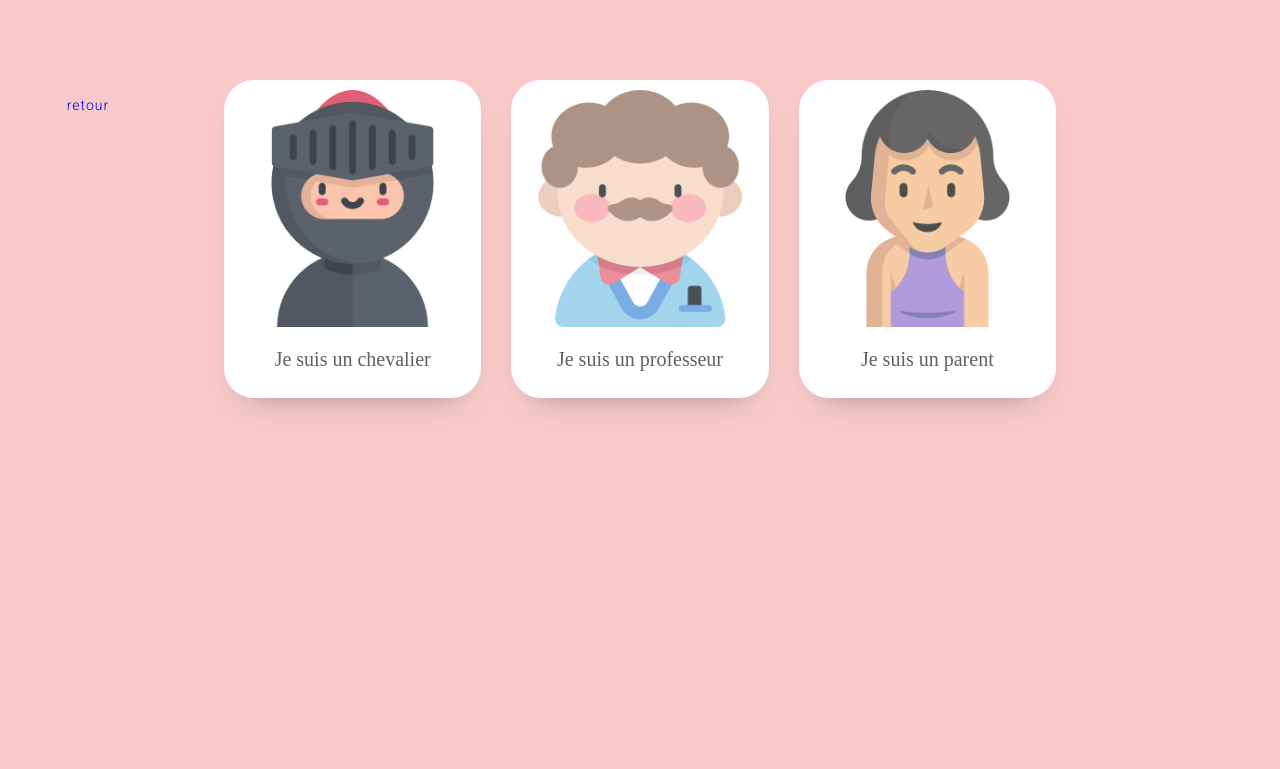
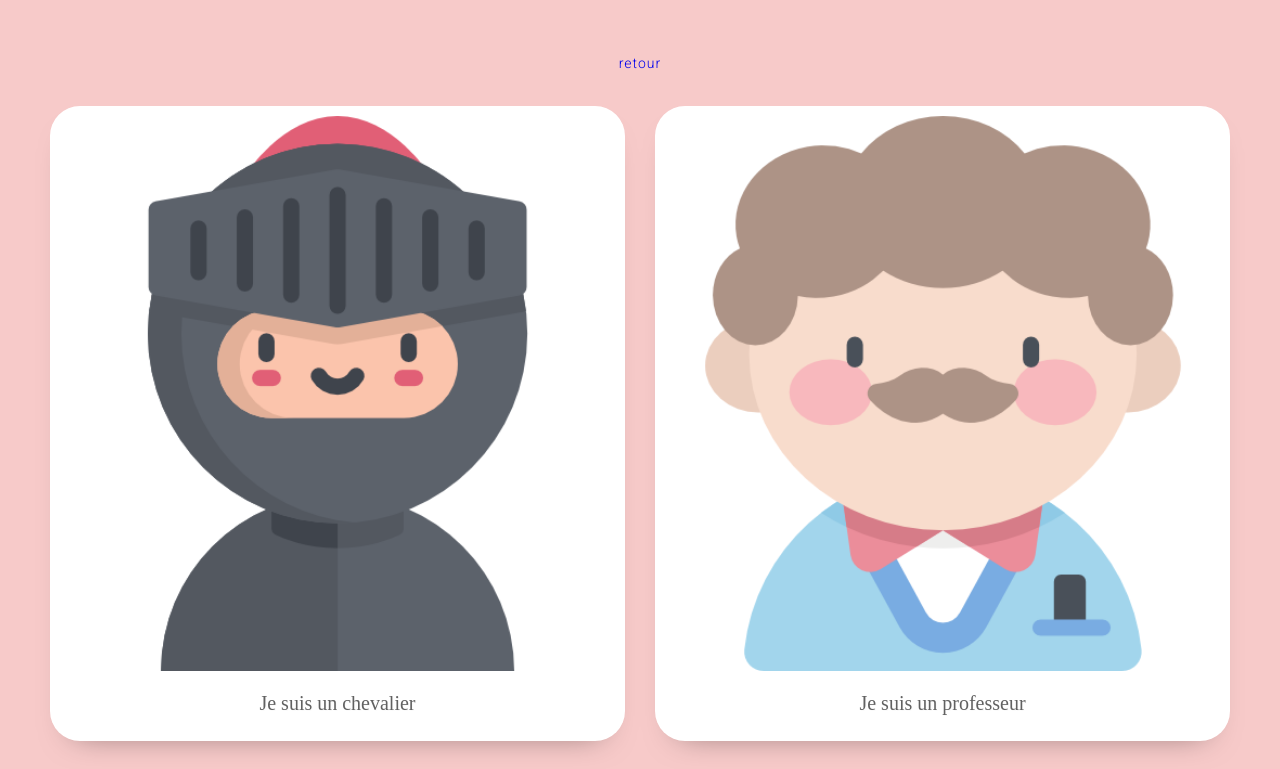
Before and after one commit to philzilla/ecole, a plain HTML site: page Notre-Dame-de-Riez/Notre-Dame-de-Riez.html in a window 1280 px wide. Shown: the top 769 px of the page. Drawn offline with nearby package versions, Linux system fonts and the light colour scheme.

Commit message:
respnsive image

```diff
--- a/Notre-Dame-de-Riez/Notre-Dame-de-Riez.html
+++ b/Notre-Dame-de-Riez/Notre-Dame-de-Riez.html
@@ -7,24 +7,22 @@
   </head>
   <body>
 
-      <div class="profile animated fadeInDown">
         <p><a href="../index.html">retour</a></p>
-        <div class="cards">
+        <div class="cards profile animated fadeInDown">
           <div class="box">
-            <a href=""><img class="article-img" src="../images/chevalier.png" alt=" " /></a>
+            <a href=""><img src="../images/chevalier.png" alt=" " /></a>
                      <h2>Je suis un chevalier</h2>
           </div>
           <div class="box">
-            <img class="article-img" src="../images/professeur.png" alt=" " />
+            <img src="../images/professeur.png" alt=" " />
                      <h2>Je suis un professeur</h2>
           </div>
           <div class="box">
-            <img class="article-img" src="../images/maman.png" alt=" " />
+            <img src="../images/maman.png" alt=" " />
                      <h2>Je suis un parent</h2>
           </div>
         </div>
 
-      </div>
 
   </body>
 
--- a/style.css
+++ b/style.css
@@ -224,8 +224,9 @@ figure {
 
 .cards {
   display: grid;
-  grid-template-columns: repeat(auto-fill, minmax(250px, 1fr));
+  grid-template-columns: repeat(auto-fill, minmax(450px, 1fr));
   grid-gap: 30px;
+  margin: 0 50px;
 
 }
 
@@ -239,3 +240,7 @@ figure {
   border-radius: 30px;
 box-shadow: 0px 1em 2em -1.5em rgba(0, 0, 0, 0.5);
 }
+
+.box img {
+    width: 100%;
+}
```
